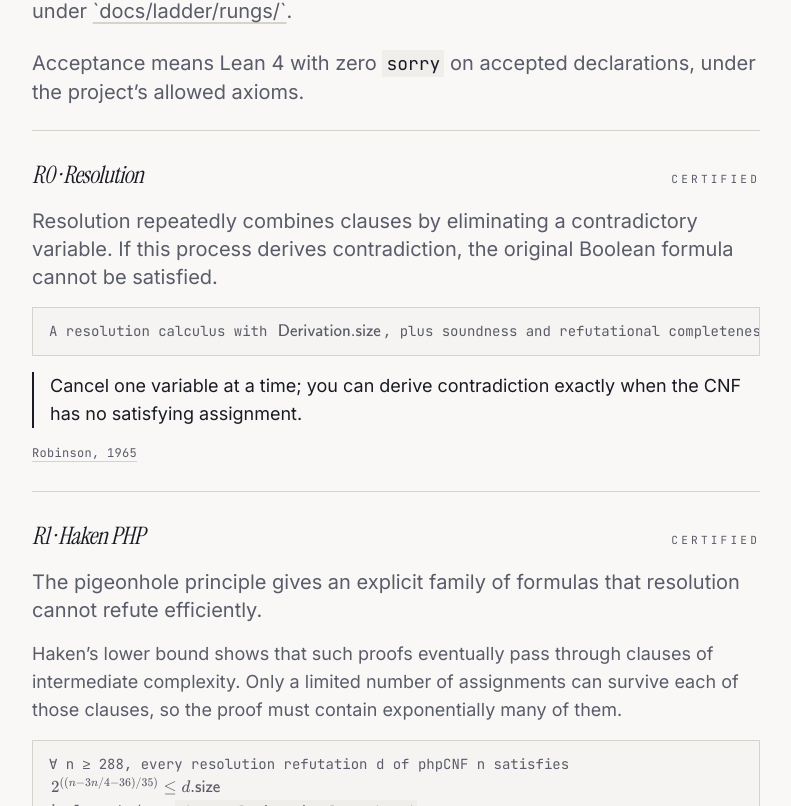
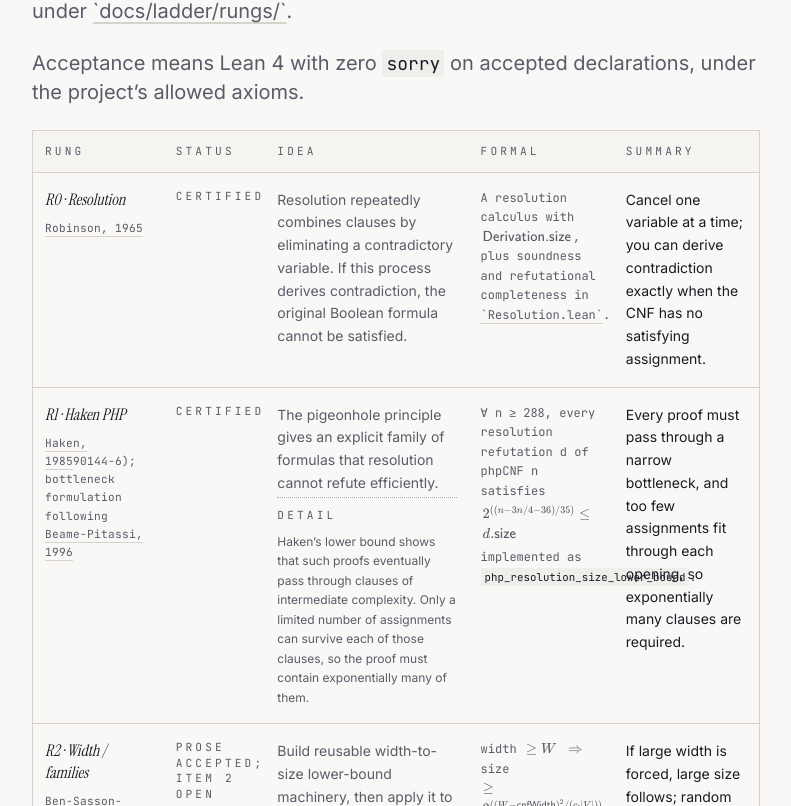
Before and after one commit to astrogirlnim/portfolio, a Next.js app: page /blog/issue-02-attention-is-all-you-need in a window 1280 px wide. Shown: the part 5414-6220 px from the top of the page, without its empty margins (244-1035 px from the left). Built offline with nearby package versions, Linux system fonts and the light colour scheme.

Commit message:
Fix(blog): restore compact rung table with detail on hover

```diff
--- a/app/blog/[slug]/page.tsx
+++ b/app/blog/[slug]/page.tsx
@@ -187,47 +187,104 @@ export default async function BlogPostPage({ params }: BlogPostPageProps) {
                       </div>
                     )}
                     {section.rungs && (
-                      <div className="divide-y divide-border border-y border-border">
+                      <div className="border border-border">
+                        <table className="w-full table-fixed border-collapse text-left">
+                          <colgroup>
+                            <col className="w-[18%]" />
+                            <col className="w-[14%]" />
+                            <col className="w-[28%]" />
+                            <col className="w-[20%]" />
+                            <col className="w-[20%]" />
+                          </colgroup>
+                          <thead>
+                            <tr className="border-b border-border bg-muted/40">
+                              {["Rung", "Status", "Idea", "Formal", "Summary"].map((header) => (
+                                <th
+                                  key={header}
+                                  className="fig-kicker px-3 py-3 font-normal text-foreground"
+                                >
+                                  {header}
+                                </th>
+                              ))}
+                            </tr>
+                          </thead>
+                          <tbody>
                             {section.rungs.map((rung) => (
-                          <article key={rung.title} className="space-y-4 py-7">
-                            <div className="flex flex-wrap items-baseline justify-between gap-x-4 gap-y-2">
-                              <h3 className="font-display text-2xl italic tracking-tight text-foreground">
+                              <tr
+                                key={rung.title}
+                                className="border-b border-border last:border-b-0"
+                              >
+                                <td className="px-3 py-4 align-top">
+                                  <p className="font-display text-base italic leading-snug text-foreground">
                                     {rung.title}
-                              </h3>
-                              <p className="fig-kicker">{rung.status}</p>
-                            </div>
-                            <p className="text-lg leading-relaxed text-muted-foreground sm:text-xl">
+                                  </p>
+                                  <p className="mt-2 font-mono text-[0.7rem] leading-relaxed tracking-wide text-muted-foreground">
+                                    {renderBlogText(rung.references)}
+                                  </p>
+                                </td>
+                                <td className="px-3 py-4 align-top">
+                                  <p className="fig-kicker leading-snug">{rung.status}</p>
+                                </td>
+                                <td
+                                  className="group/idea relative px-3 py-4 align-top text-sm leading-relaxed text-muted-foreground"
+                                  tabIndex={rung.detail ? 0 : undefined}
+                                >
+                                  <p
+                                    className={
+                                      rung.detail
+                                        ? "border-b border-dotted border-muted-foreground/50 pb-0.5"
+                                        : undefined
+                                    }
+                                  >
                                     {renderBlogText(rung.idea)}
                                   </p>
-                            {rung.detail &&
-                              rung.detail.split("\n").map((line) => (
-                                <p
-                                  key={`${rung.title}-detail-${line.slice(0, 24)}`}
-                                  className="text-base leading-relaxed text-muted-foreground sm:text-lg"
-                                >
+                                  {rung.detail && (
+                                    <>
+                                      <p className="fig-kicker mt-2 [@media(hover:hover)]:hidden">
+                                        Detail
+                                      </p>
+                                      <div className="mt-2 space-y-2 text-xs leading-relaxed text-muted-foreground [@media(hover:hover)]:hidden">
+                                        {rung.detail.split("\n").map((line) => (
+                                          <p key={`${rung.title}-detail-inline-${line.slice(0, 24)}`}>
                                             {renderBlogText(line)}
                                           </p>
                                         ))}
-                            {rung.formal && (
-                              <pre className="overflow-x-auto border border-border bg-muted/40 px-4 py-3 font-mono text-sm leading-relaxed text-muted-foreground">
-                                <code>
-                                  {rung.formal.split("\n").map((line, lineIndex) => (
+                                      </div>
+                                      <div
+                                        role="tooltip"
+                                        className="pointer-events-none absolute left-0 top-[calc(100%-0.25rem)] z-20 hidden w-[min(22rem,70vw)] border border-border bg-background p-4 opacity-0 shadow-sm transition-opacity duration-150 [@media(hover:hover)]:group-hover/idea:block [@media(hover:hover)]:group-hover/idea:opacity-100 [@media(hover:hover)]:group-focus-within/idea:block [@media(hover:hover)]:group-focus-within/idea:opacity-100"
+                                      >
+                                        <p className="fig-kicker mb-3">Detail</p>
+                                        <div className="space-y-2 text-xs leading-relaxed text-muted-foreground">
+                                          {rung.detail.split("\n").map((line) => (
+                                            <p key={`${rung.title}-detail-tip-${line.slice(0, 24)}`}>
+                                              {renderBlogText(line)}
+                                            </p>
+                                          ))}
+                                        </div>
+                                      </div>
+                                    </>
+                                  )}
+                                </td>
+                                <td className="px-3 py-4 align-top font-mono text-xs leading-relaxed text-muted-foreground">
+                                  {rung.formal
+                                    ? rung.formal.split("\n").map((line, lineIndex) => (
                                         <span key={`${rung.title}-formal-${lineIndex}`}>
-                                      {lineIndex > 0 ? "\n" : null}
+                                          {lineIndex > 0 ? <br /> : null}
+                                          <span className={lineIndex > 0 ? "mt-1 inline-block" : undefined}>
                                             {renderBlogText(line)}
                                           </span>
+                                        </span>
+                                      ))
+                                    : null}
+                                </td>
+                                <td className="px-3 py-4 align-top text-sm leading-relaxed text-foreground">
+                                  {renderBlogText(rung.summary)}
+                                </td>
+                              </tr>
                             ))}
-                                </code>
-                              </pre>
-                            )}
-                            <p className="border-l-2 border-foreground pl-4 text-base leading-relaxed text-foreground sm:text-lg">
-                              {renderBlogText(rung.summary)}
-                            </p>
-                            <p className="font-mono text-xs leading-relaxed tracking-wide text-muted-foreground">
-                              {renderBlogText(rung.references)}
-                            </p>
-                          </article>
-                        ))}
+                          </tbody>
+                        </table>
                       </div>
                     )}
                   </section>
```
Lines whose indentation alone changed are shown as unchanged.
